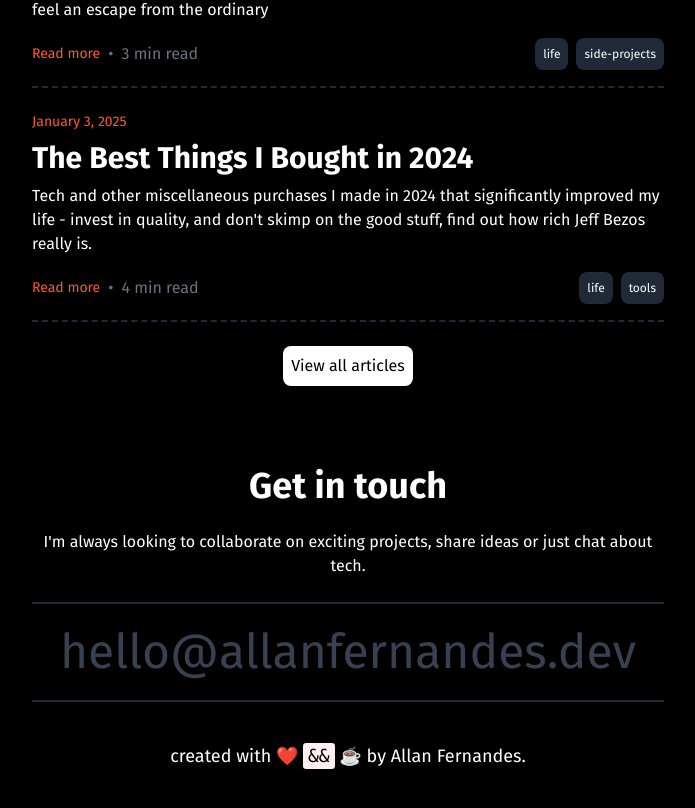
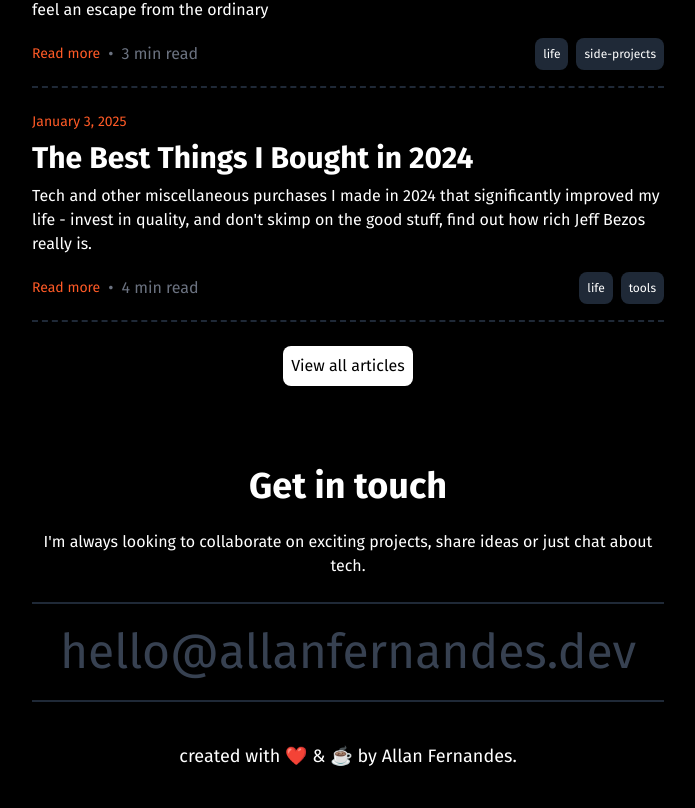
Before and after one commit to allanmosesfernandes/portfolio2025, a Next.js app: page / in a window 1280 px wide. Shown: the part 3436-4244 px from the top of the page, without its empty margins (292-987 px from the left). Built offline with nearby package versions, Linux system fonts and the light colour scheme.

Commit message:
footer text adjustment

```diff
--- a/src/components/Contact.jsx
+++ b/src/components/Contact.jsx
@@ -17,7 +17,7 @@ const Contact = () => {
                 hello@allanfernandes.dev
             </a>
             <p className='text-black dark:text-white text-center text-lg mt-10 mb-20'>
-                created with ❤️ <code>&&</code> ☕ by Allan Fernandes.
+                created with ❤️ & ☕ by Allan Fernandes.
             </p>
         </div>
     );
```
